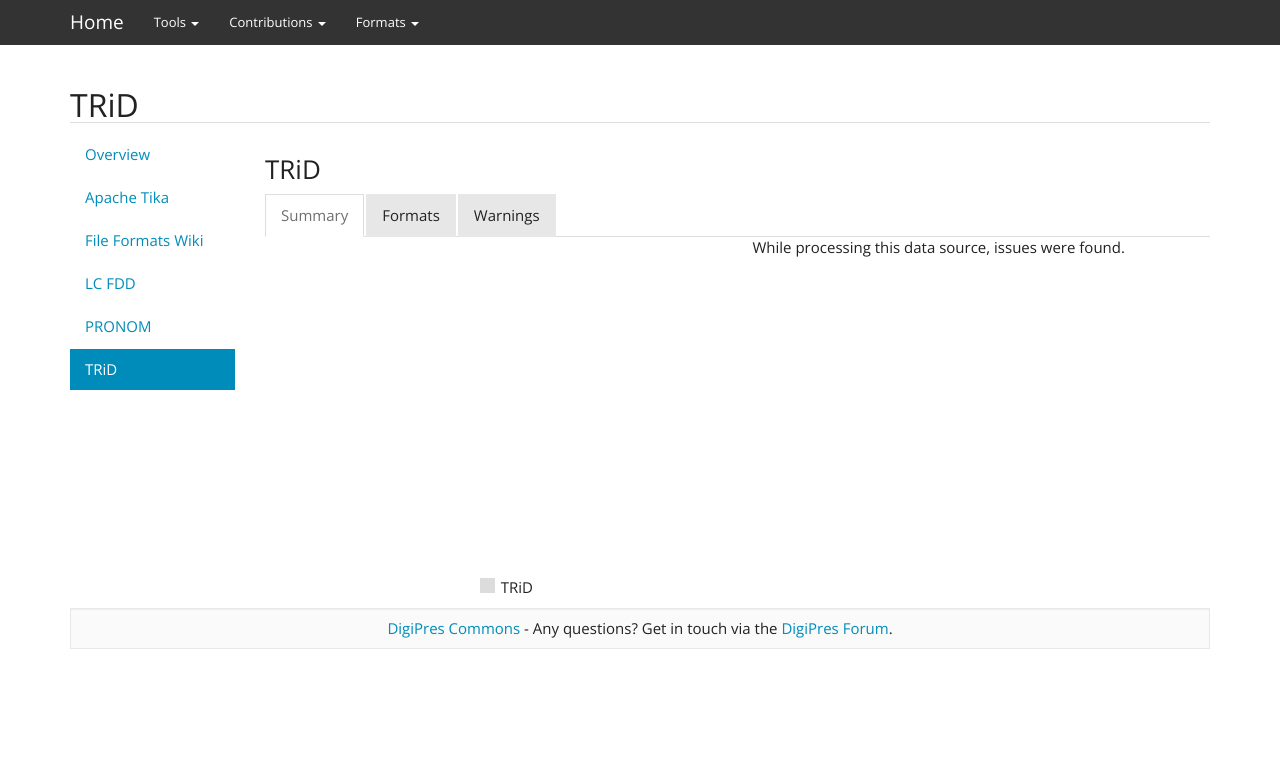
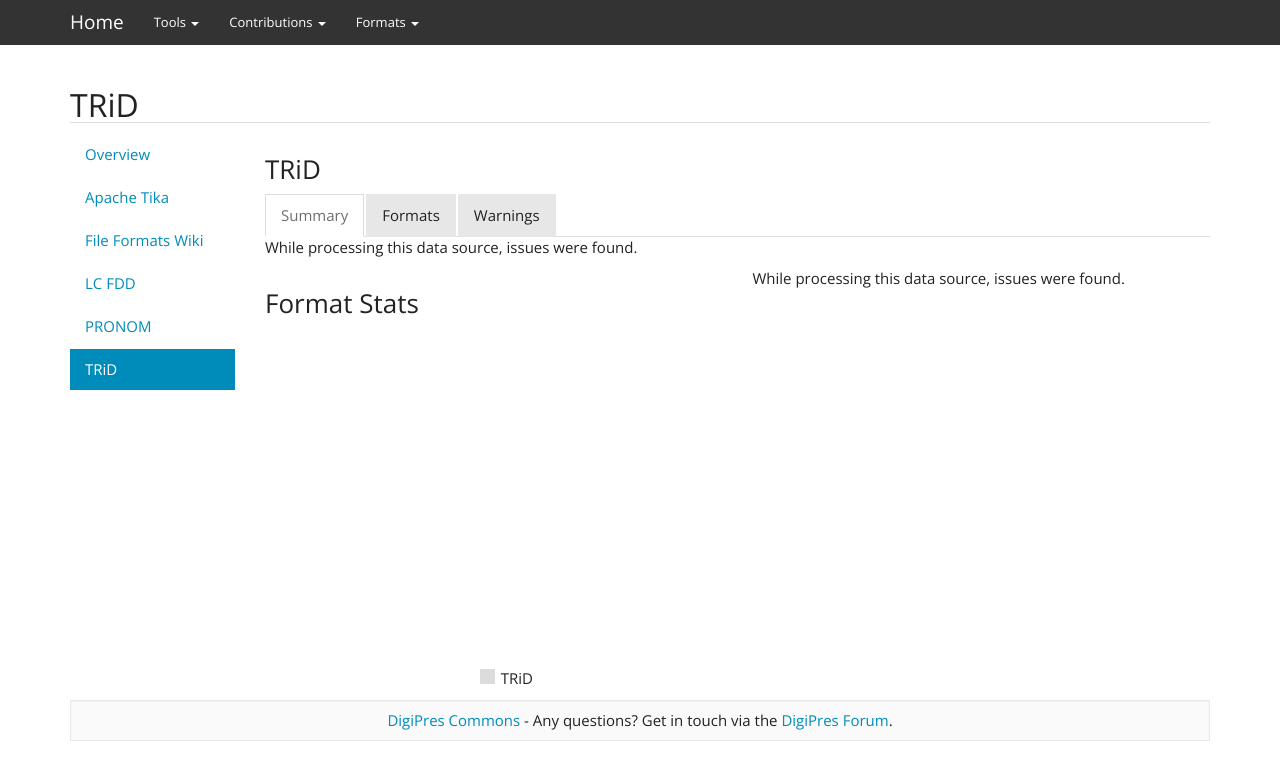
Before and after one commit to digipres/awesome-digital-preservation, a Jekyll site: the page built from formats/sources/trid/index.md, in a window 1280 px wide. Shown: the top 780 px of the page. Built offline with Jekyll 4.4.1, drawn with Linux system fonts in a browser that asks for light colours.

Commit message:
Missed out the content.

```diff
--- a/_includes/source_messages.html
+++ b/_includes/source_messages.html
@@ -1,3 +1,4 @@
+
 <p>
 While processing this data source, {{ site.data.formats[page.tool_id]['stats']['total_warnings'] }} issues were found.
 </p>
--- a/_layouts/fmt_src.html
+++ b/_layouts/fmt_src.html
@@ -26,11 +26,20 @@
   <li {% if page.selected == "formats" %} class="active"{% endif %}><a href="{{ site.baseurl }}/formats/sources/{{ page.tool_id }}/formats/">Formats</a></li>
   <li {% if page.selected == "warnings" %} class="active"{% endif %}><a href="{{ site.baseurl }}/formats/sources/{{ page.tool_id }}/warnings/">Warnings</a></li>
 </ul>
+
+<div class="row">
+  <div class="col-xs-12 col-sm-12 col-md-12">
+  {{ content }}
+  </div>
+</div>
+
 {% endif %}
 
 {% if page.selected == "index" %}
 <div class="row">
   <div class="col-xs-12 col-sm-6 col-md-6">
+
+  <h3>Format Stats</h3>
 
 <script src="{{ site.baseurl }}/assets/js/Chart.min.js"></script>
 
```
